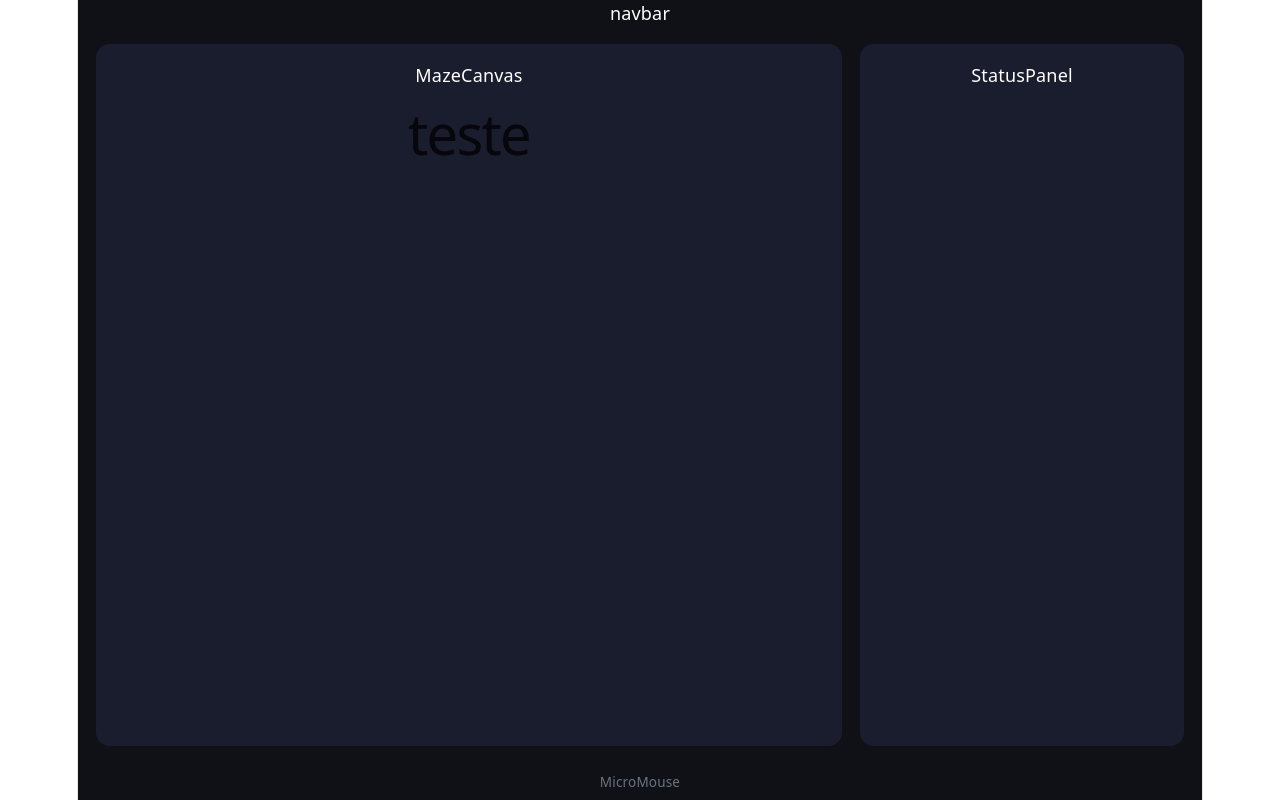
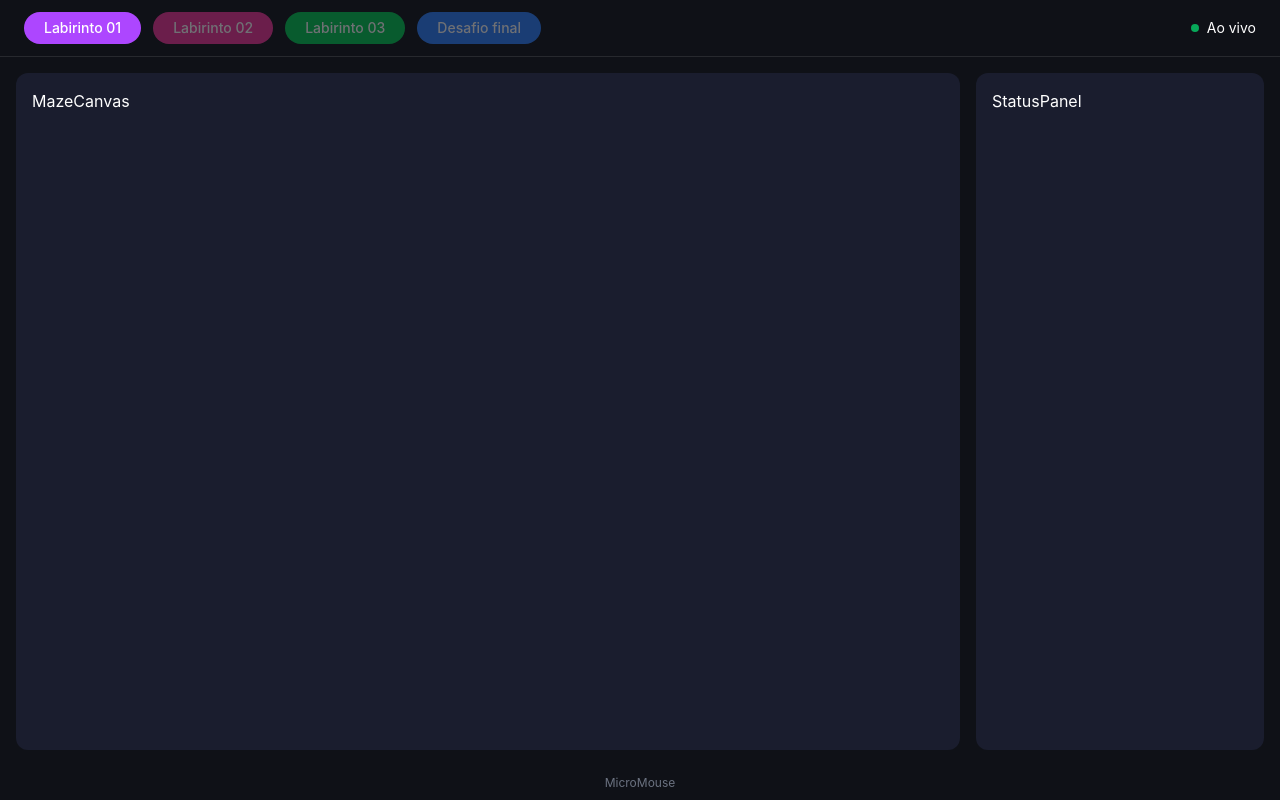
Before and after one commit to fcte-pi1/2026_1_PI1_Grupo02_Bruno, a React (Vite) app in the folder src/frontend/micromouse-dashborard/: page / in a window 1280 px wide. Built offline with nearby package versions, Linux system fonts and the light colour scheme.

Commit message:
adiciona axios pra comunicação de com api, resolução melhorada de visual de dashboars

```diff
--- a/src/frontend/micromouse-dashborard/package.json
+++ b/src/frontend/micromouse-dashborard/package.json
@@ -10,6 +10,7 @@
     "preview": "vite preview"
   },
   "dependencies": {
+    "axios": "^1.16.1",
     "react": "^19.2.6",
     "react-dom": "^19.2.6"
   },
--- a/src/frontend/micromouse-dashborard/src/App.jsx
+++ b/src/frontend/micromouse-dashborard/src/App.jsx
@@ -1,38 +1,27 @@
+import { useState } from 'react'
 import Navbar from './components/Navbar'
 import MazeCanvas from './components/MazeCanvas'
 import StatusPanel from './components/StatusPanel'
 
-function App() {
+export default function App() {
+  const [faseAtual, setFaseAtual] = useState('labirinto01')
 
   return (
-    <div className="min-h-screen bg-[#0f1117] text-white flex flex-col">
+    <div style={{ backgroundColor: '#0f1117', height: '100vh', display: 'flex', flexDirection: 'column', color: 'white' }}>
+      <Navbar faseAtual={faseAtual} onFaseChange={setFaseAtual} />
 
-      {/* Barra de navegação */}
-      <Navbar />
-
-      {/* Conteúdo principal */}
-      <main className="flex flex-1 gap-4 p-4">
-
-        {/* Painel esquerdo - labirinto */}
-        <div className="flex-1 bg-[#1a1d2e] rounded-xl p-4">
+      <main style={{ display: 'flex', flex: 1, gap: '1rem', padding: '1rem' }}>
+        <div style={{ flex: 1, backgroundColor: '#1a1d2e', borderRadius: '12px', padding: '1rem' }}>
           <MazeCanvas />
-          <h1>teste</h1>
         </div>
-
-        {/* Painel direito - status */}
-        <div className="w-72 bg-[#1a1d2e] rounded-xl p-4">
+        <div style={{ width: '288px', backgroundColor: '#1a1d2e', borderRadius: '12px', padding: '1rem' }}>
           <StatusPanel />
         </div>
-
       </main>
 
-      {/* Rodapé */}
-      <footer className="text-center text-xs text-gray-500 py-2">
+      <footer style={{ textAlign: 'center', fontSize: '12px', color: '#6b7280', padding: '8px' }}>
         MicroMouse
       </footer>
-
-    </div>)
-
+    </div>
+  )
 }
-
-export default App
--- a/src/frontend/micromouse-dashborard/src/components/Navbar.jsx
+++ b/src/frontend/micromouse-dashborard/src/components/Navbar.jsx
@@ -1,3 +1,37 @@
-export default function Navbar() {
-    return <div>navbar </div>
+const fases = [
+  { id: 'labirinto01', label: 'Labirinto 01', cor: 'bg-purple-500' },
+  { id: 'labirinto02', label: 'Labirinto 02', cor: 'bg-pink-500' },
+  { id: 'labirinto03', label: 'Labirinto 03', cor: 'bg-green-500' },
+  { id: 'desafio',     label: 'Desafio final', cor: 'bg-blue-500' },
+]
+
+
+export default function Navbar({ faseAtual, onFaseChange }) {
+  return (
+    <nav className="flex items-center justify-between px-6 py-3 bg-[#0f1117] border-b border-white/10">
+
+      {/* Abas das fases */}
+      <div className="flex gap-3">
+        {fases.map((fase) => (
+          <button
+            key={fase.id}
+            onClick={() => onFaseChange(fase.id)}
+            className={`px-5 py-1.5 rounded-full text-sm font-medium text-white transition-opacity
+              ${fase.cor}
+              ${faseAtual === fase.id ? 'opacity-100' : 'opacity-40 hover:opacity-70'}
+            `}
+          >
+            {fase.label}
+          </button>
+        ))}
+      </div>
+
+
+      <div className="flex items-center gap-2 text-sm text-white">
+        <span className="w-2 h-2 rounded-full bg-green-400 animate-pulse" />
+        Ao vivo
+      </div>
+
+    </nav>
+  )
 }
--- a/src/frontend/micromouse-dashborard/src/index.css
+++ b/src/frontend/micromouse-dashborard/src/index.css
@@ -1,113 +1,22 @@
 @import "tailwindcss";
 
-:root {
-  --text: #6b6375;
-  --text-h: #08060d;
-  --bg: #fff;
-  --border: #e5e4e7;
-  --code-bg: #f4f3ec;
-  --accent: #aa3bff;
-  --accent-bg: rgba(170, 59, 255, 0.1);
-  --accent-border: rgba(170, 59, 255, 0.5);
-  --social-bg: rgba(244, 243, 236, 0.5);
-  --shadow:
-    rgba(0, 0, 0, 0.1) 0 10px 15px -3px, rgba(0, 0, 0, 0.05) 0 4px 6px -2px;
-
-  --sans: system-ui, 'Segoe UI', Roboto, sans-serif;
-  --heading: system-ui, 'Segoe UI', Roboto, sans-serif;
-  --mono: ui-monospace, Consolas, monospace;
-
-  font: 18px/145% var(--sans);
-  letter-spacing: 0.18px;
-  color-scheme: light dark;
-  color: var(--text);
-  background: var(--bg);
-  font-synthesis: none;
-  text-rendering: optimizeLegibility;
-  -webkit-font-smoothing: antialiased;
-  -moz-osx-font-smoothing: grayscale;
-
-  @media (max-width: 1024px) {
-    font-size: 16px;
-  }
-}
-
-@media (prefers-color-scheme: dark) {
-  :root {
-    --text: #9ca3af;
-    --text-h: #f3f4f6;
-    --bg: #16171d;
-    --border: #2e303a;
-    --code-bg: #1f2028;
-    --accent: #c084fc;
-    --accent-bg: rgba(192, 132, 252, 0.15);
-    --accent-border: rgba(192, 132, 252, 0.5);
-    --social-bg: rgba(47, 48, 58, 0.5);
-    --shadow:
-      rgba(0, 0, 0, 0.4) 0 10px 15px -3px, rgba(0, 0, 0, 0.25) 0 4px 6px -2px;
-  }
-
-  #social .button-icon {
-    filter: invert(1) brightness(2);
-  }
-}
-
-body {
+html, body, #root {
+  height: 100%;
   margin: 0;
+  padding: 0;
 }
 
 #root {
-  width: 1126px;
-  max-width: 100%;
-  margin: 0 auto;
-  text-align: center;
-  border-inline: 1px solid var(--border);
-  min-height: 100svh;
+  width: 100%;
+  min-height: 100vh;
   display: flex;
   flex-direction: column;
   box-sizing: border-box;
 }
 
-h1,
-h2 {
-  font-family: var(--heading);
-  font-weight: 500;
-  color: var(--text-h);
+body {
+  margin: 0;
+  padding: 0;
+  -webkit-font-smoothing: antialiased;
+  -moz-osx-font-smoothing: grayscale;
 }
-
-h1 {
-  font-size: 56px;
-  letter-spacing: -1.68px;
-  margin: 32px 0;
-  @media (max-width: 1024px) {
-    font-size: 36px;
-    margin: 20px 0;
-  }
-}
-h2 {
-  font-size: 24px;
-  line-height: 118%;
-  letter-spacing: -0.24px;
-  margin: 0 0 8px;
-  @media (max-width: 1024px) {
-    font-size: 20px;
-  }
-}
-p {
-  margin: 0;
-}
-
-code,
-.counter {
-  font-family: var(--mono);
-  display: inline-flex;
-  border-radius: 4px;
-  color: var(--text-h);
-}
-
-code {
-  font-size: 15px;
-  line-height: 135%;
-  padding: 4px 8px;
-  background: var(--code-bg);
-}
--- /dev/null
+++ b/src/frontend/micromouse-dashborard/src/services/api.js
@@ -0,0 +1,11 @@
+import axios from 'axios'
+
+const api = axios.create({
+    baseURL: 'http://localhost:8000',
+    headers: {
+        "Content-Type": 'aplicattion/json',
+    },
+
+})
+
+export default api
```
Also changed, not shown: 1 other file (tests, documents, lock files or other folders).
